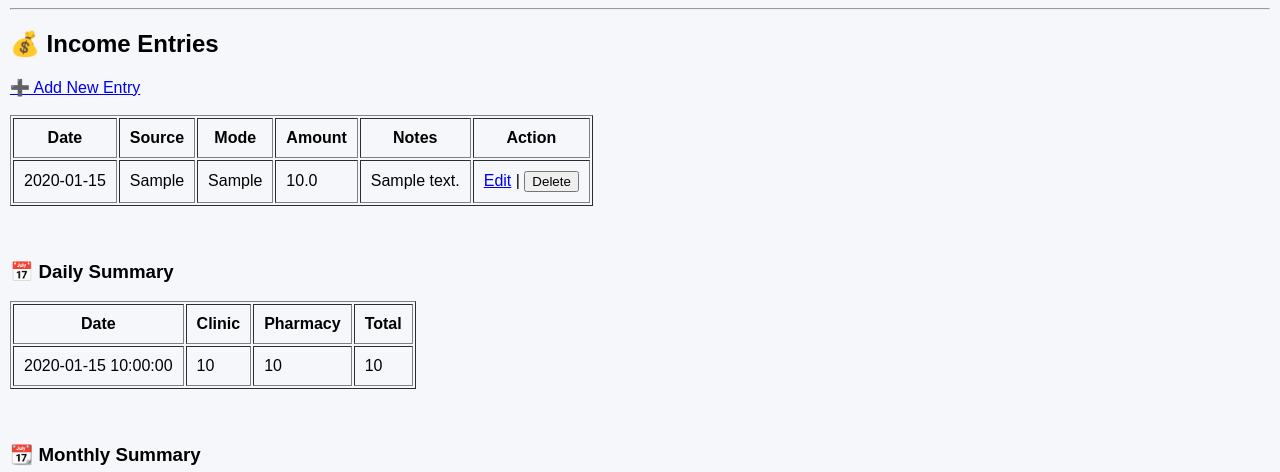
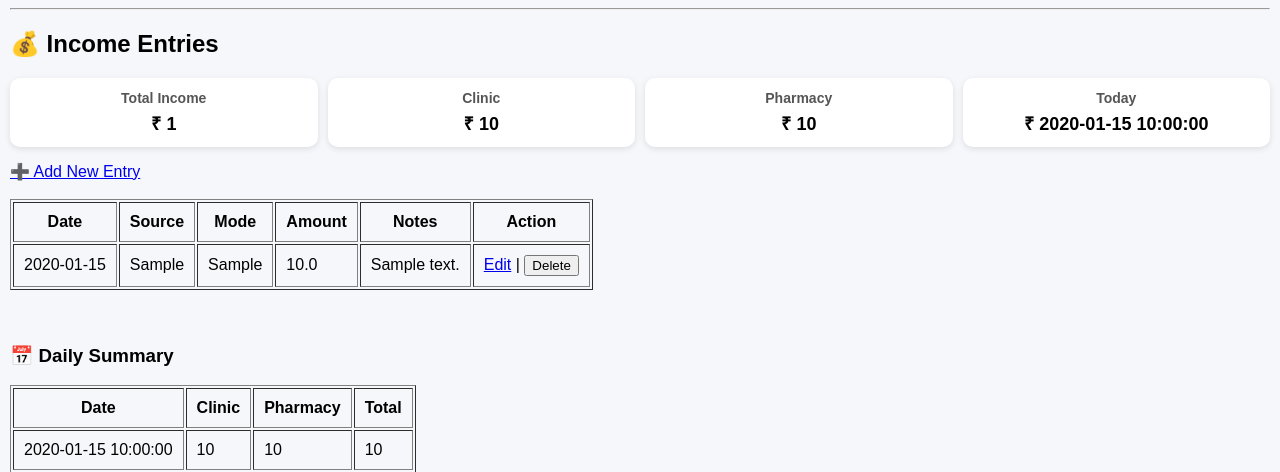
Before and after one commit to agrawalgajendra2019-max/fd-tracker, a Flask app: template templates/income/income_list.html in a window 1280 px wide. Shown: the part 49-521 px from the top of the page. Run offline with Flask 3, Linux system fonts and the light colour scheme; tables that the repository leaves empty hold one stand-in row (values such as "Sample post"); the template is opened without the code that fills it: values that come from a table or form of the project are taken from there, most other values are stand-ins (such as "Sample title", 1, 10 or a date in 2020).

Commit message:
Added income summary cards

```diff
--- a/templates/income/income_list.html
+++ b/templates/income/income_list.html
@@ -3,6 +3,59 @@
 {% block content %}
 
 <h2>💰 Income Entries</h2>
+
+<style>
+.card-container {
+    display: grid;
+    grid-template-columns: repeat(auto-fit, minmax(150px, 1fr));
+    gap: 10px;
+    margin: 15px 0;
+}
+
+.card {
+    background: white;
+    padding: 12px;
+    border-radius: 10px;
+    box-shadow: 0 2px 6px rgba(0,0,0,0.1);
+    text-align: center;
+}
+
+.card h4 {
+    margin: 0;
+    font-size: 14px;
+    color: #555;
+}
+
+.card p {
+    font-size: 18px;
+    font-weight: bold;
+    margin: 5px 0 0;
+}
+</style>
+
+<div class="card-container">
+
+    <div class="card">
+        <h4>Total Income</h4>
+        <p>₹ {{ total_income }}</p>
+    </div>
+
+    <div class="card">
+        <h4>Clinic</h4>
+        <p>₹ {{ clinic_total }}</p>
+    </div>
+
+    <div class="card">
+        <h4>Pharmacy</h4>
+        <p>₹ {{ pharmacy_total }}</p>
+    </div>
+
+    <div class="card">
+        <h4>Today</h4>
+        <p>₹ {{ today_income }}</p>
+    </div>
+
+</div>
 
 <a href="/income/add">➕ Add New Entry</a>
 
```
Also changed, not shown: income/routes.py (+14 -1 lines).
